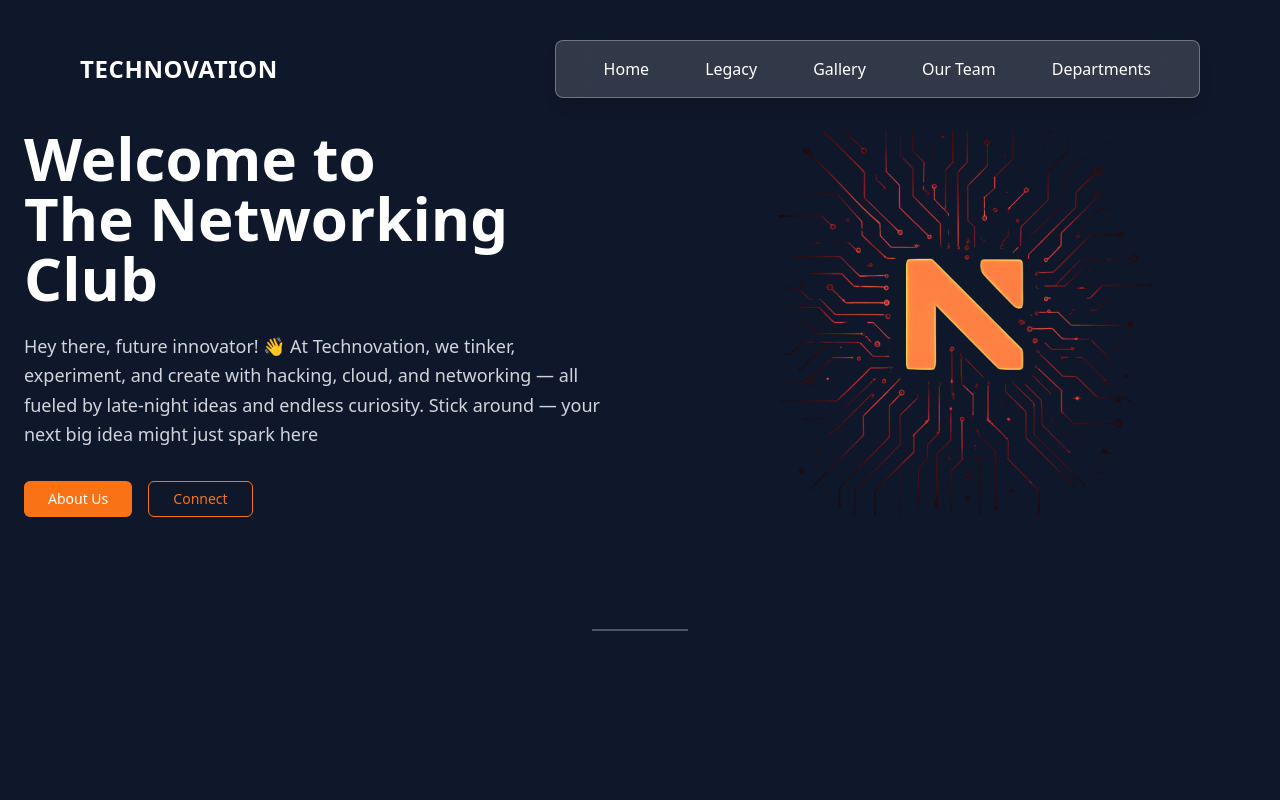
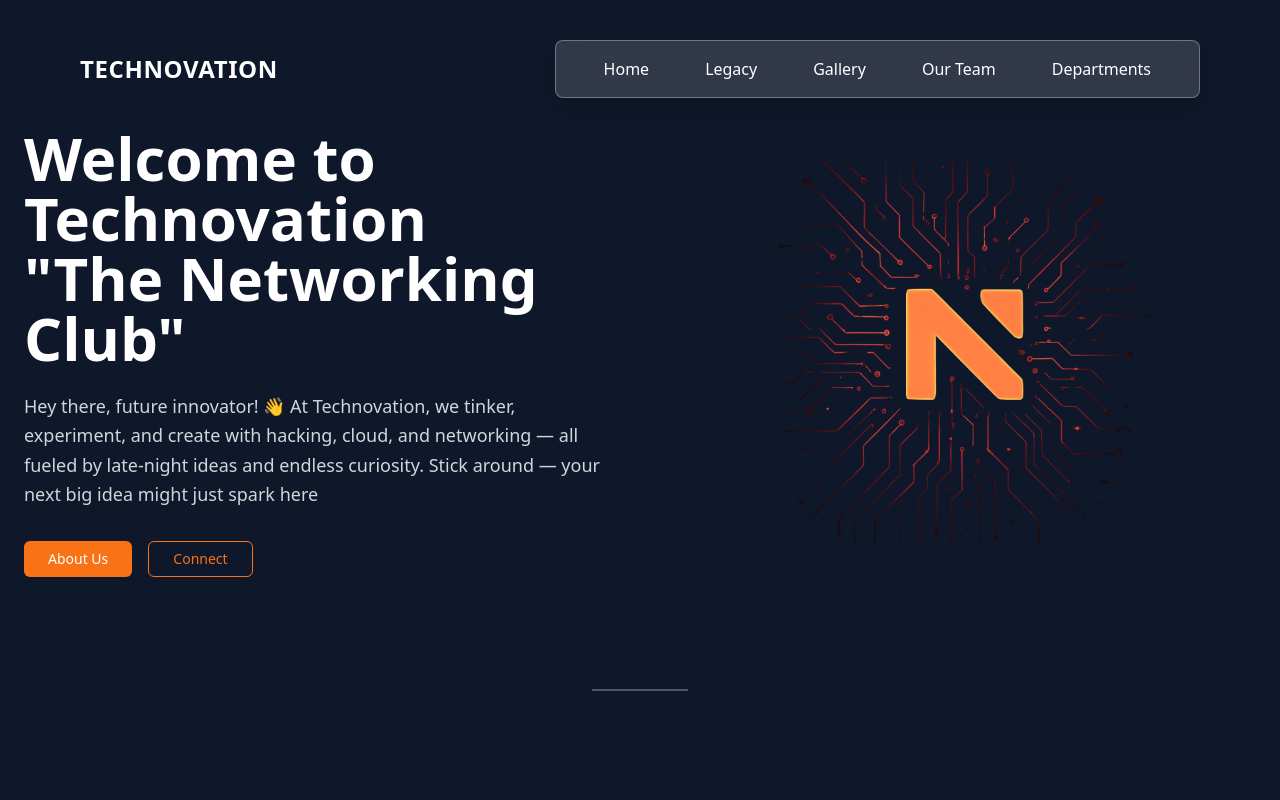
Before and after one commit to Harshvardhan9560/technovation, a React (Vite) app in the folder CLIENT/: page / in a window 1280 px wide. Shown: the top 800 px of the page. Built offline with nearby package versions, Linux system fonts and the light colour scheme.

Commit message:
title changessdsp

```diff
--- a/CLIENT/src/App.jsx
+++ b/CLIENT/src/App.jsx
@@ -33,9 +33,9 @@ function App() {
           <div className="max-w-7xl mx-auto grid md:grid-cols-2 gap-12 items-center">
             <div>
               <h1 className="text-5xl md:text-6xl font-bold mb-6">
-                Welcome to
+                Welcome to Technovation
                 <br />
-                The Networking Club
+                "The Networking Club"
               </h1>
               <p className="text-gray-300 text-lg mb-8 leading-relaxed">
                 Hey there, future innovator! 👋
```
